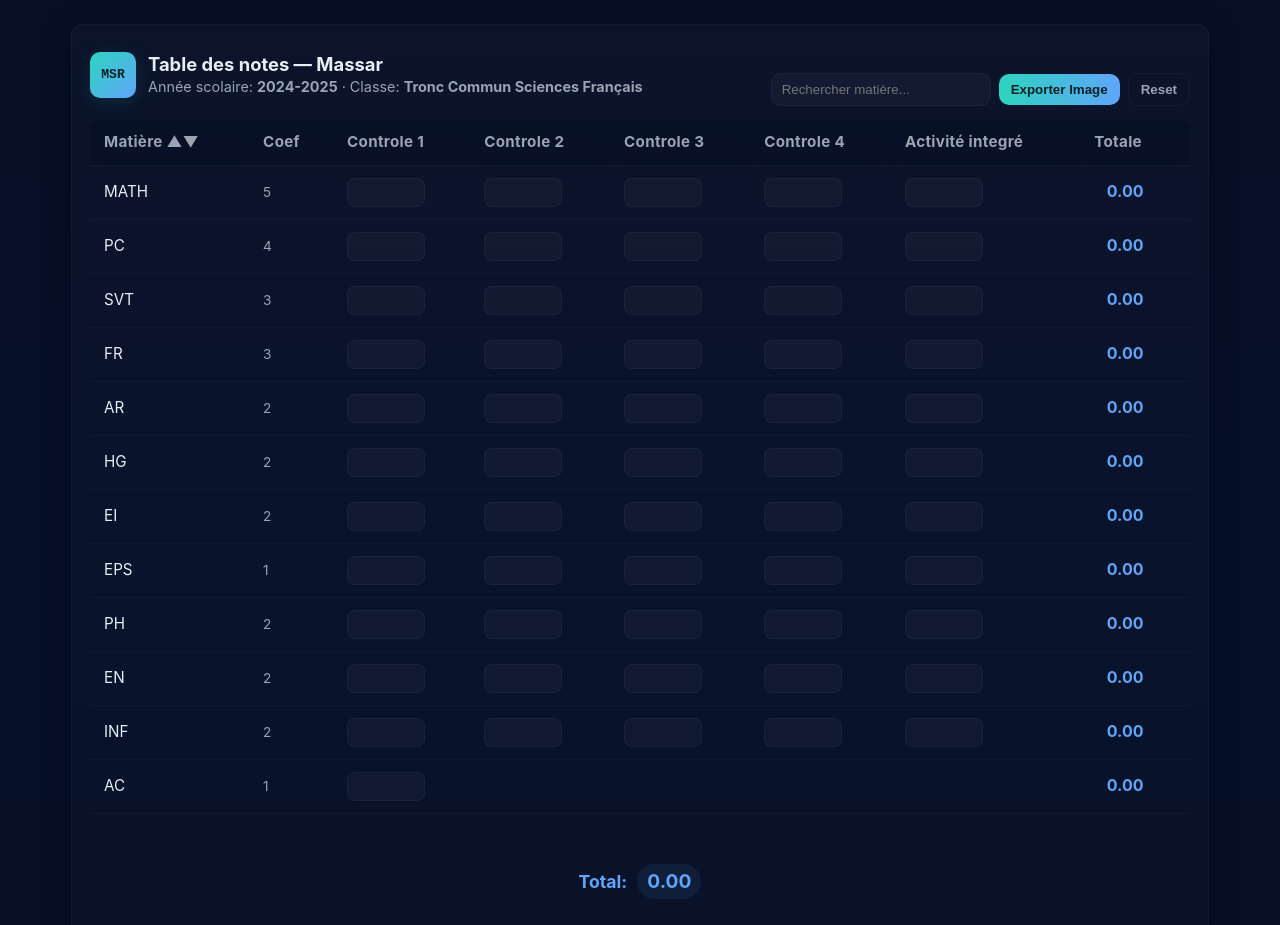
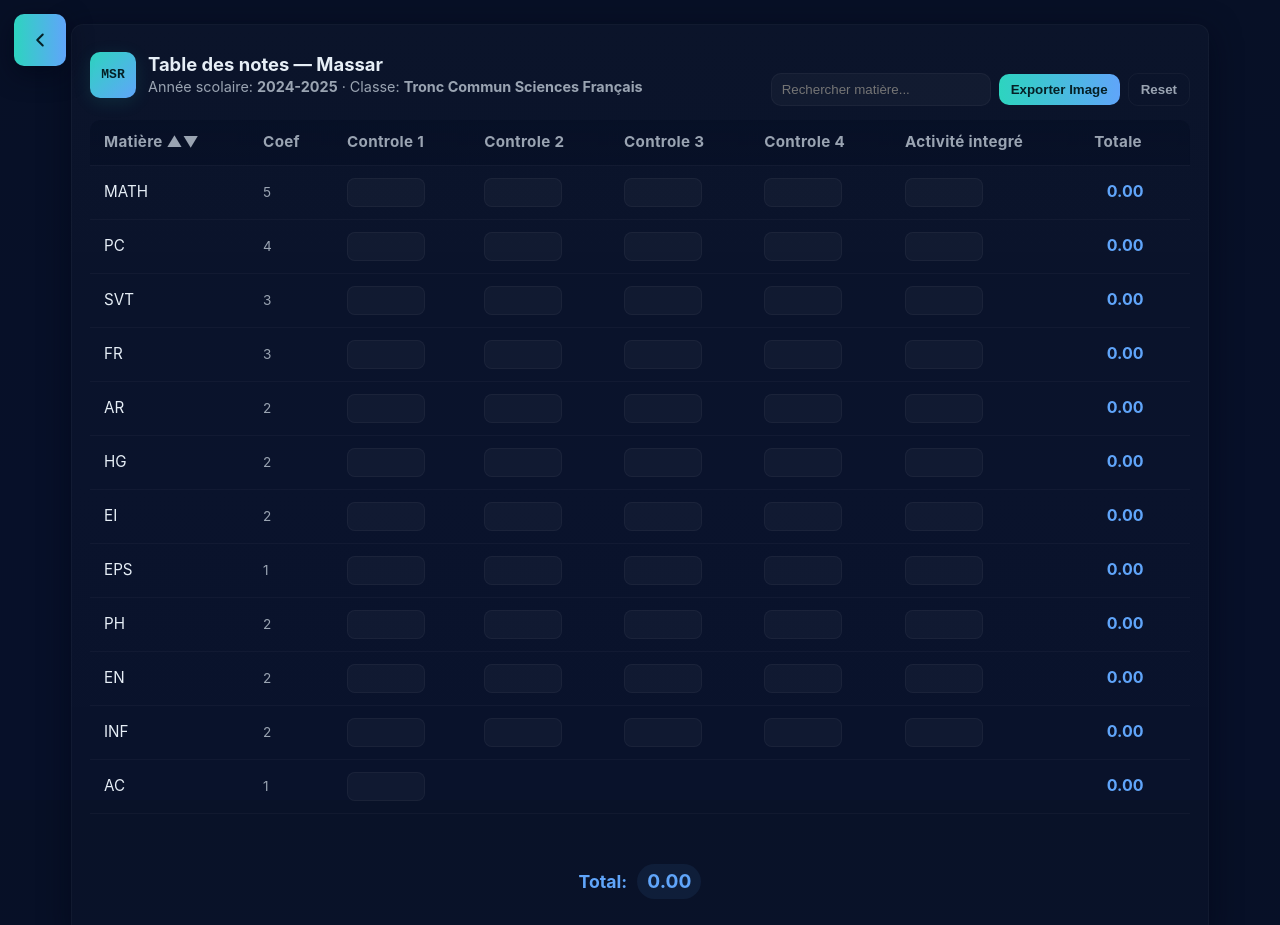
Before and after one commit to ReapX13/Note-Calculator, a plain HTML site: page Levels/TC/TCSF/index.html in a window 1280 px wide. Shown: the top 925 px of the page. Drawn offline with Linux system fonts and the light colour scheme.

Commit message:
Previous Button

```diff
--- a/Levels/1BAC/1BACSEX/Style/style.css
+++ b/Levels/1BAC/1BACSEX/Style/style.css
@@ -235,3 +235,27 @@
           margin-right: 6px;
         }
       }
+
+      /* Back button (top-left) */
+      .back-btn {
+        position: fixed;
+        left: 14px;
+        top: 14px;
+        z-index: 9999;
+        width: 52px;
+        height: 52px;
+        display: inline-flex;
+        align-items: center;
+        justify-content: center;
+        border-radius: 10px;
+        border: 0;
+        background: linear-gradient(90deg, var(--accent), var(--accent-2));
+        color: #052026;
+        font-size: 1.25rem;
+        box-shadow: 0 8px 24px rgba(2, 6, 23, 0.6);
+        cursor: pointer;
+        transition: transform 0.15s ease, opacity 0.15s ease;
+      }
+      .back-btn:hover { transform: translateY(-3px); opacity: 0.98; }
+      @media (max-width: 520px) { .back-btn { width:44px;height:44px;font-size:1rem;left:10px;top:10px; } }
+      .back-btn svg { width: 22px; height: 22px; color: #052026; }
--- a/Levels/1BAC/1BACSM/Style/style.css
+++ b/Levels/1BAC/1BACSM/Style/style.css
@@ -235,3 +235,27 @@
           margin-right: 6px;
         }
       }
+
+      /* Back button (top-left) */
+      .back-btn {
+        position: fixed;
+        left: 14px;
+        top: 14px;
+        z-index: 9999;
+        width: 52px;
+        height: 52px;
+        display: inline-flex;
+        align-items: center;
+        justify-content: center;
+        border-radius: 10px;
+        border: 0;
+        background: linear-gradient(90deg, var(--accent), var(--accent-2));
+        color: #052026;
+        font-size: 1.25rem;
+        box-shadow: 0 8px 24px rgba(2, 6, 23, 0.6);
+        cursor: pointer;
+        transition: transform 0.15s ease, opacity 0.15s ease;
+      }
+      .back-btn:hover { transform: translateY(-3px); opacity: 0.98; }
+      @media (max-width: 520px) { .back-btn { width:44px;height:44px;font-size:1rem;left:10px;top:10px; } }
+      .back-btn svg { width: 22px; height: 22px; color: #052026; }
--- a/Levels/TC/TCSF/Style/style.css
+++ b/Levels/TC/TCSF/Style/style.css
@@ -235,3 +235,27 @@
           margin-right: 6px;
         }
       }
+
+      /* Back button (top-left) */
+      .back-btn {
+        position: fixed;
+        left: 14px;
+        top: 14px;
+        z-index: 9999;
+        width: 52px;
+        height: 52px;
+        display: inline-flex;
+        align-items: center;
+        justify-content: center;
+        border-radius: 10px;
+        border: 0;
+        background: linear-gradient(90deg, var(--accent), var(--accent-2));
+        color: #052026;
+        font-size: 1.25rem;
+        box-shadow: 0 8px 24px rgba(2, 6, 23, 0.6);
+        cursor: pointer;
+        transition: transform 0.15s ease, opacity 0.15s ease;
+      }
+      .back-btn:hover { transform: translateY(-3px); opacity: 0.98; }
+      @media (max-width: 520px) { .back-btn { width:44px;height:44px;font-size:1rem;left:10px;top:10px; } }
+      .back-btn svg { width: 22px; height: 22px; color: #052026; }
--- a/Levels/TC/TCSF/index.html
+++ b/Levels/TC/TCSF/index.html
@@ -8,7 +8,12 @@
     <title>Table des notes — Massar style</title>
 </head>
 <body>
-    <div class="container" role="region" aria-label="Table des notes">
+    <button class="back-btn" onclick="history.back()" title="Retour" aria-label="Retour">
+      <svg viewBox="0 0 24 24" fill="none" xmlns="http://www.w3.org/2000/svg" aria-hidden="true">
+        <path d="M15 18L9 12L15 6" stroke="currentColor" stroke-width="2.2" stroke-linecap="round" stroke-linejoin="round" />
+      </svg>
+    </button>
+  <div class="container" role="region" aria-label="Table des notes">
       <header>
         <div class="title">
           <div class="logo">MSR</div>
```
Also changed, not shown: Levels/1BAC/1BACSEX/index.html (+6 -1 lines), Levels/1BAC/1BACSM/index.html (+6 -1 lines).
